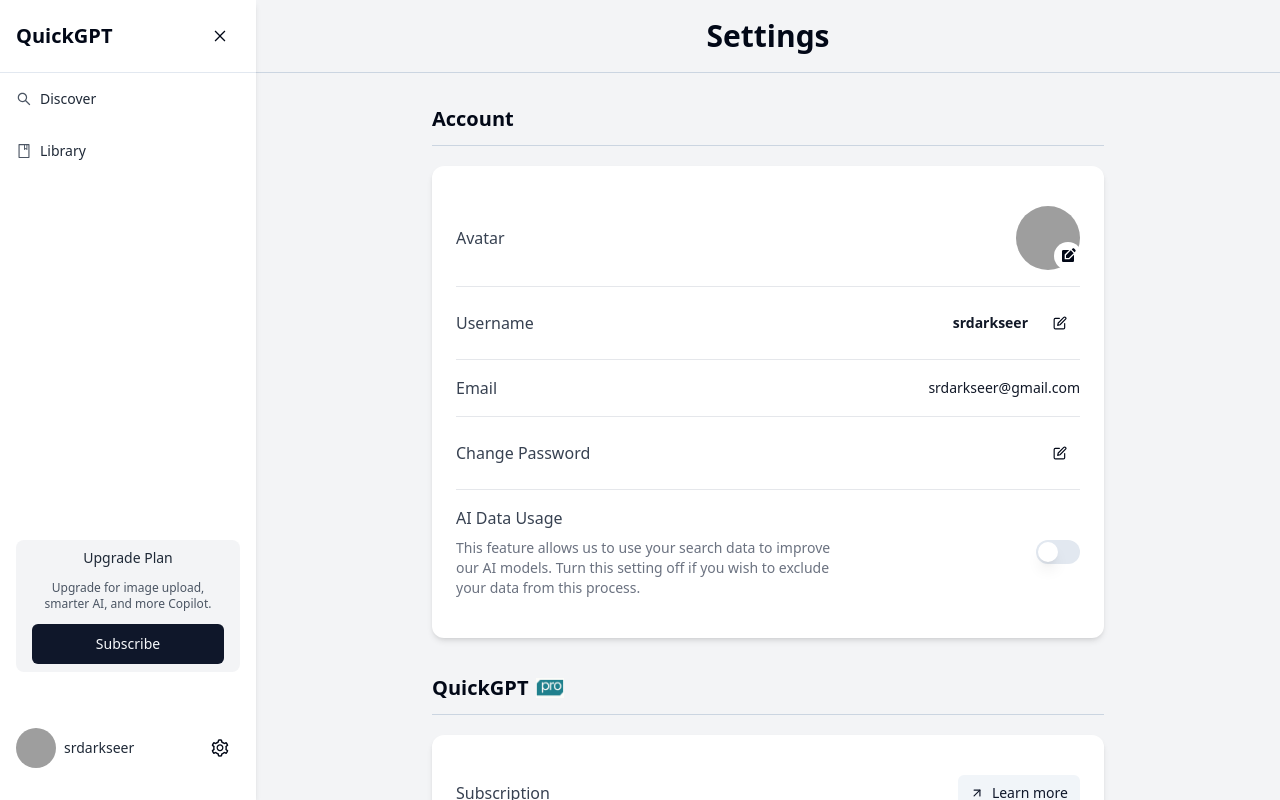
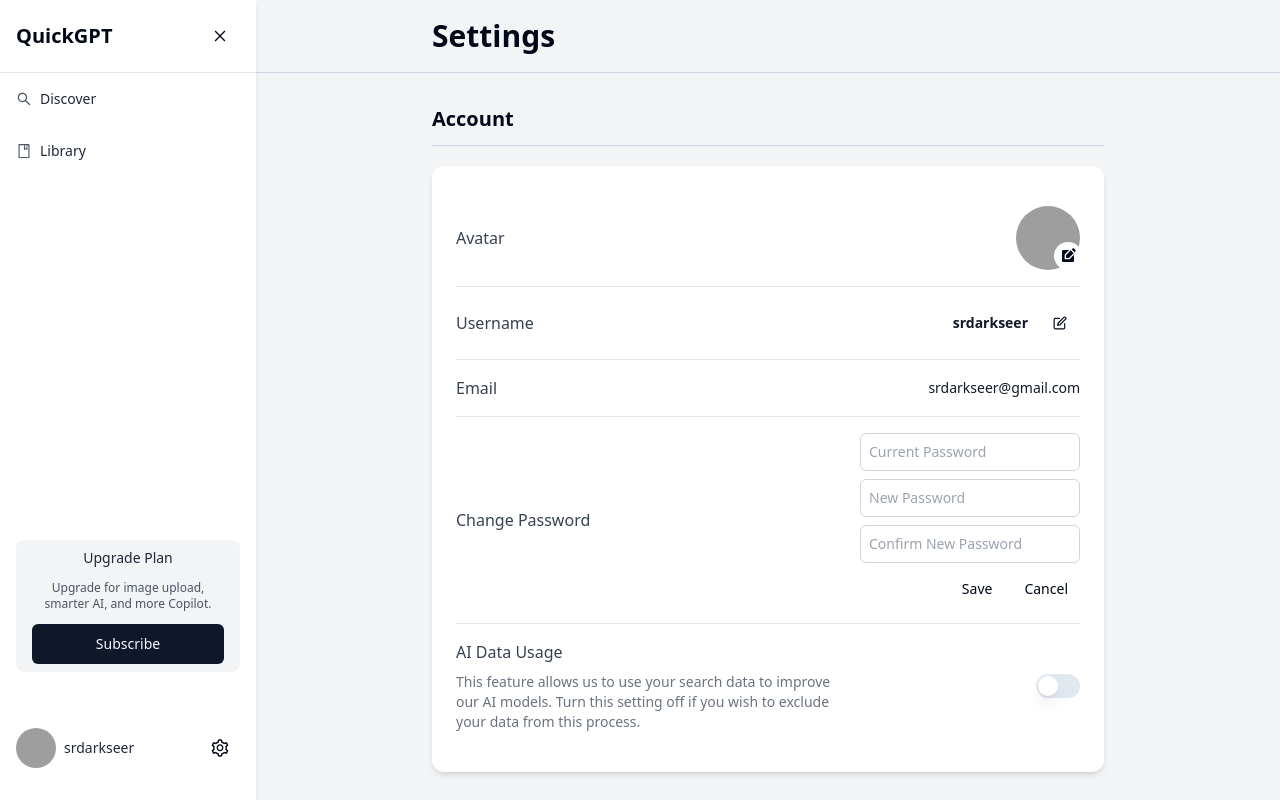
Before and after one commit to srdarkseer/ai-chat, a React (Vite) app: page /ai/settings in a window 1280 px wide. Both pictures are taken after a click on the button 1060 px from the left and 453 px from the top of the page. Shown: the top 800 px of the page. Built offline with nearby package versions, Linux system fonts and the light colour scheme; grey boxes are pictures that could not be loaded.

Commit message:
updated password functionality

```diff
--- a/src/pages/Settings.tsx
+++ b/src/pages/Settings.tsx
@@ -13,6 +13,10 @@ const Settings = () => {
   const [isEditing, setIsEditing] = useState(false);
   const [username, setUsername] = useState("srdarkseer");
   const [editedUsername, setEditedUsername] = useState(username);
+  const [isEditingPassword, setIsEditingPassword] = useState(false);
+  const [currentPassword, setCurrentPassword] = useState("");
+  const [newPassword, setNewPassword] = useState("");
+  const [confirmNewPassword, setConfirmNewPassword] = useState("");
 
   const handleEditAvatar = () => {
     console.log("Edit avatar clicked");
@@ -33,10 +37,33 @@ const Settings = () => {
     setIsEditing(false);
   };
 
+  const handleEditPassword = () => {
+    setIsEditingPassword(true);
+  };
+
+  const handleSavePassword = () => {
+    if (newPassword === confirmNewPassword) {
+      console.log("Password changed to:", newPassword);
+      setCurrentPassword("");
+      setNewPassword("");
+      setConfirmNewPassword("");
+      setIsEditingPassword(false);
+    } else {
+      console.error("Passwords do not match!");
+    }
+  };
+
+  const handleCancelEditPassword = () => {
+    setIsEditingPassword(false);
+    setCurrentPassword("");
+    setNewPassword("");
+    setConfirmNewPassword("");
+  };
+
   return (
     <div className="bg-gray-100 min-h-screen w-full">
       <div className="border-b border-slate-300 py-4 flex justify-center">
-        <div className="max-w-2xl w-full py-0.5 flex justify-center">
+        <div className="max-w-2xl w-full py-0.5">
           <h1 className="font-semibold text-3xl">Settings</h1>
         </div>
       </div>
@@ -74,7 +101,7 @@ const Settings = () => {
                       type="text"
                       value={editedUsername}
                       onChange={(e) => setEditedUsername(e.target.value)}
-                      className="text-gray-900 text-sm border border-gray-300 rounded-md p-1 w-full"
+                      className="text-gray-900 text-sm border border-gray-300 rounded-md p-2 w-full"
                     />
                     <div className="flex justify-end w-full">
                       <Button
@@ -120,9 +147,55 @@ const Settings = () => {
 
               <div className="py-4 flex justify-between items-center">
                 <span className="text-gray-700">Change Password</span>
-                <Button variant="ghost" size="icon">
-                  <FiEdit />
-                </Button>
+                {isEditingPassword ? (
+                  <div className="flex flex-col items-end gap-2">
+                    <input
+                      type="password"
+                      placeholder="Current Password"
+                      value={currentPassword}
+                      onChange={(e) => setCurrentPassword(e.target.value)}
+                      className="text-gray-900 text-sm border border-gray-300 rounded-md p-2"
+                    />
+                    <input
+                      type="password"
+                      placeholder="New Password"
+                      value={newPassword}
+                      onChange={(e) => setNewPassword(e.target.value)}
+                      className="text-gray-900 text-sm border border-gray-300 rounded-md p-2"
+                    />
+                    <input
+                      type="password"
+                      placeholder="Confirm New Password"
+                      value={confirmNewPassword}
+                      onChange={(e) => setConfirmNewPassword(e.target.value)}
+                      className="text-gray-900 text-sm border border-gray-300 rounded-md p-2"
+                    />
+                    <div className="flex gap-2">
+                      <Button
+                        variant="ghost"
+                        size="sm"
+                        onClick={handleSavePassword}
+                      >
+                        Save
+                      </Button>
+                      <Button
+                        variant="ghost"
+                        size="sm"
+                        onClick={handleCancelEditPassword}
+                      >
+                        Cancel
+                      </Button>
+                    </div>
+                  </div>
+                ) : (
+                  <Button
+                    variant="ghost"
+                    size="icon"
+                    onClick={handleEditPassword}
+                  >
+                    <FiEdit />
+                  </Button>
+                )}
               </div>
 
               <div className="py-4 flex justify-between items-center">
```
